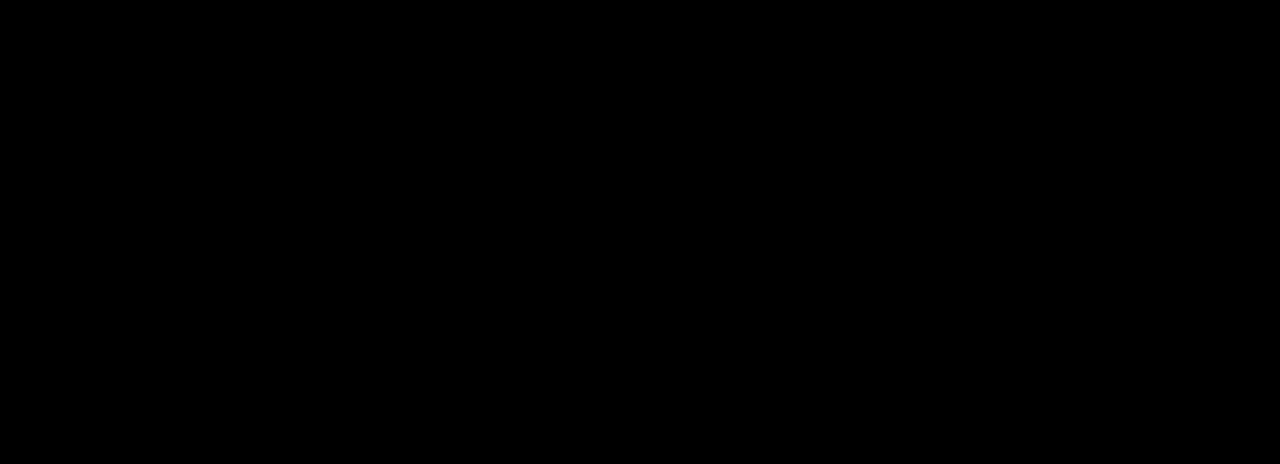
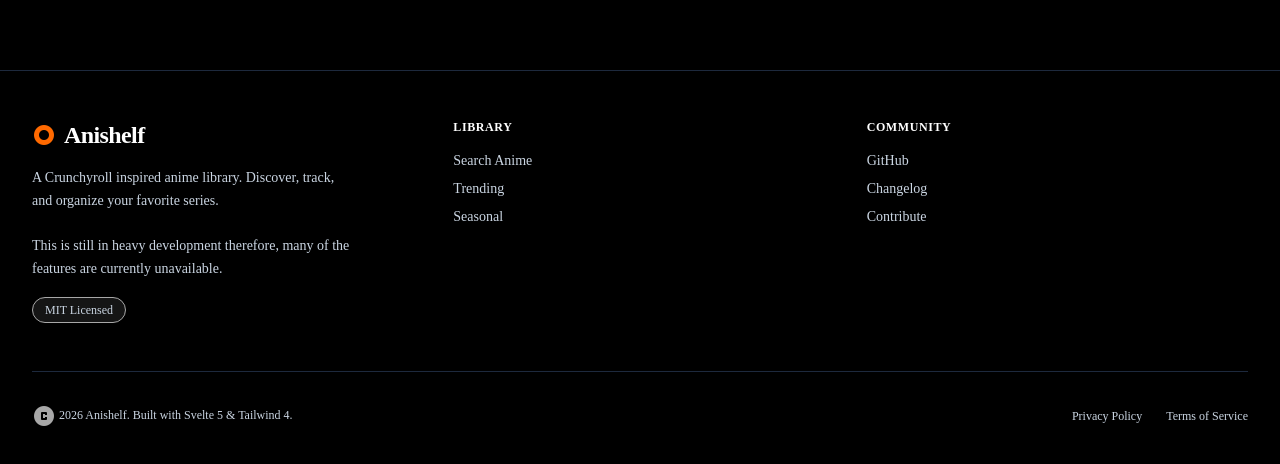
Before and after one commit to Moondip-Konwar/anishelf, a SvelteKit app: page / in a window 1280 px wide. Shown: the part 790-1254 px from the top of the page. Before the commit the page ends 860 px from the top, so only its background shows below. Built offline with nearby package versions, Linux system fonts and the light colour scheme; no server answers; a web font is replaced by a local one.

Commit message:
Added Footer

```diff
--- /dev/null
+++ b/src/lib/components/Footer.svelte
@@ -0,0 +1,113 @@
+<script>
+  import { resolve } from "$app/paths";
+
+  const currentYear = new Date().getFullYear();
+</script>
+
+<footer class="text-slate-300 py-12 border-t border-slate-800">
+  <div class="max-w-7xl mx-auto px-4 sm:px-6 lg:px-8">
+    <div class="grid grid-cols-1 md:grid-cols-3 gap-12">
+      <div class="space-y-4">
+        <div class="flex items-center gap-2 text-white">
+          <span class="material-symbols-outlined text-orange-500 text-3xl">
+            circle_circle
+          </span>
+          <span class="text-2xl font-bold tracking-tight">Anishelf</span>
+        </div>
+        <p class="text-sm leading-relaxed max-w-xs">
+          A Crunchyroll inspired anime library. Discover, track, and organize
+          your favorite series.
+          <br />
+          <br />
+          This is still in heavy development therefore, many of the features are
+          currently unavailable.
+        </p>
+        <div
+          class="inline-block px-3 py-1 text-xs font-medium bg-surface-2 rounded-full border border-secondary-text"
+        >
+          MIT Licensed
+        </div>
+      </div>
+
+      <div class="grid grid-cols-2 gap-8 md:col-span-2">
+        <div class="space-y-4">
+          <h3 class="text-white font-semibold uppercase tracking-wider text-xs">
+            Library
+          </h3>
+          <ul class="space-y-2 text-sm">
+            <li>
+              <a
+                href={resolve("/search")}
+                class="hover:text-orange-500 transition-colors">Search Anime</a
+              >
+            </li>
+            <li>
+              <a
+                href={resolve("/")}
+                class="hover:text-orange-500 transition-colors">Trending</a
+              >
+            </li>
+            <li>
+              <a
+                href={resolve("/")}
+                class="hover:text-orange-500 transition-colors">Seasonal</a
+              >
+            </li>
+          </ul>
+        </div>
+        <div class="space-y-4">
+          <h3 class="text-white font-semibold uppercase tracking-wider text-xs">
+            Community
+          </h3>
+          <ul class="space-y-2 text-sm">
+            <li>
+              <a
+                href="https://github.com/Moondip-Konwar/anishelf"
+                class="hover:text-orange-500 transition-colors">GitHub</a
+              >
+            </li>
+            <li>
+              <a
+                href="https://github.com/Moondip-Konwar/anishelf/commits/main/"
+                class="hover:text-orange-500 transition-colors">Changelog</a
+              >
+            </li>
+            <li>
+              <a
+                href="https://github.com/Moondip-Konwar/anishelf"
+                class="hover:text-orange-500 transition-colors">Contribute</a
+              >
+            </li>
+          </ul>
+        </div>
+      </div>
+    </div>
+
+    <div
+      class="mt-12 pt-8 border-t border-slate-800 flex flex-col md:flex-row justify-between items-center gap-4 text-xs"
+    >
+      <p>
+        <span class="text-secondary-text material-symbols-outlined"
+          >copyright</span
+        >
+        {currentYear} Anishelf. Built with Svelte 5 & Tailwind 4.
+      </p>
+      <div class="flex gap-6">
+        <a href={resolve("/")} class="hover:text-white">Privacy Policy</a>
+        <a href={resolve("/")} class="hover:text-white">Terms of Service</a>
+      </div>
+    </div>
+  </div>
+</footer>
+
+<style>
+  /* Optional: Fine-tune Material Icon alignment if needed */
+  .material-symbols-outlined {
+    font-variation-settings:
+      "FILL" 1,
+      "wght" 400,
+      "GRAD" 0,
+      "opsz" 24;
+    vertical-align: middle;
+  }
+</style>
--- a/src/routes/+layout.svelte
+++ b/src/routes/+layout.svelte
@@ -2,6 +2,7 @@
 	import "./layout.css";
 	import favicon from "$lib/assets/favicon.svg";
 	import Navbar from "$lib/components/Navbar.svelte";
+	import Footer from "$lib/components/Footer.svelte";
 
 	let { children } = $props();
 </script>
@@ -10,3 +11,4 @@
 
 <Navbar></Navbar>
 {@render children()}
+<Footer></Footer>
```
